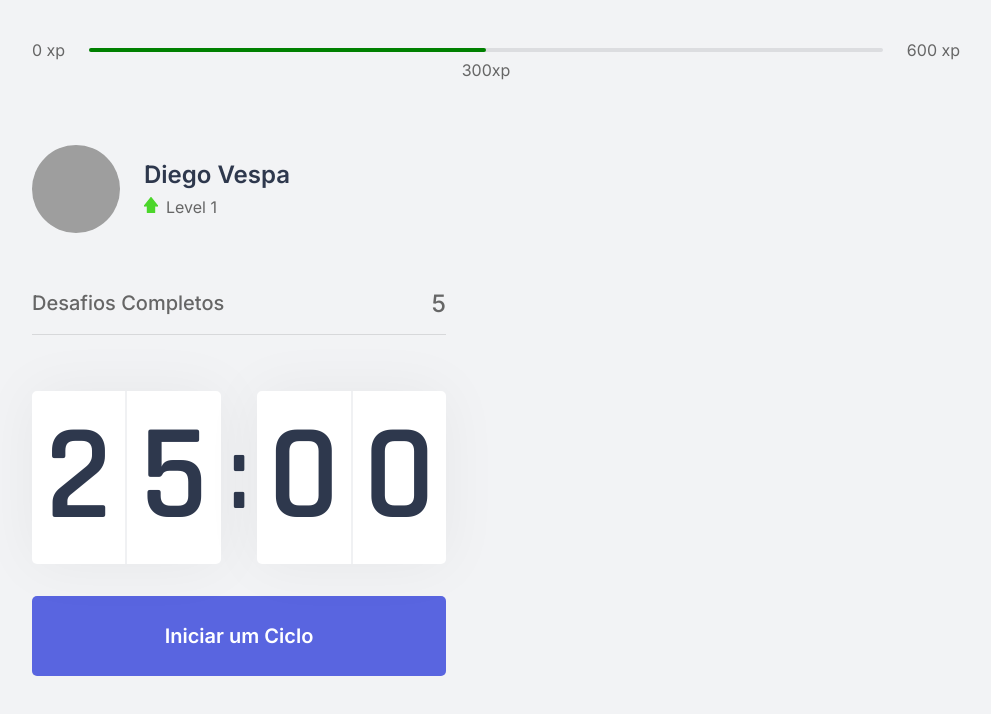
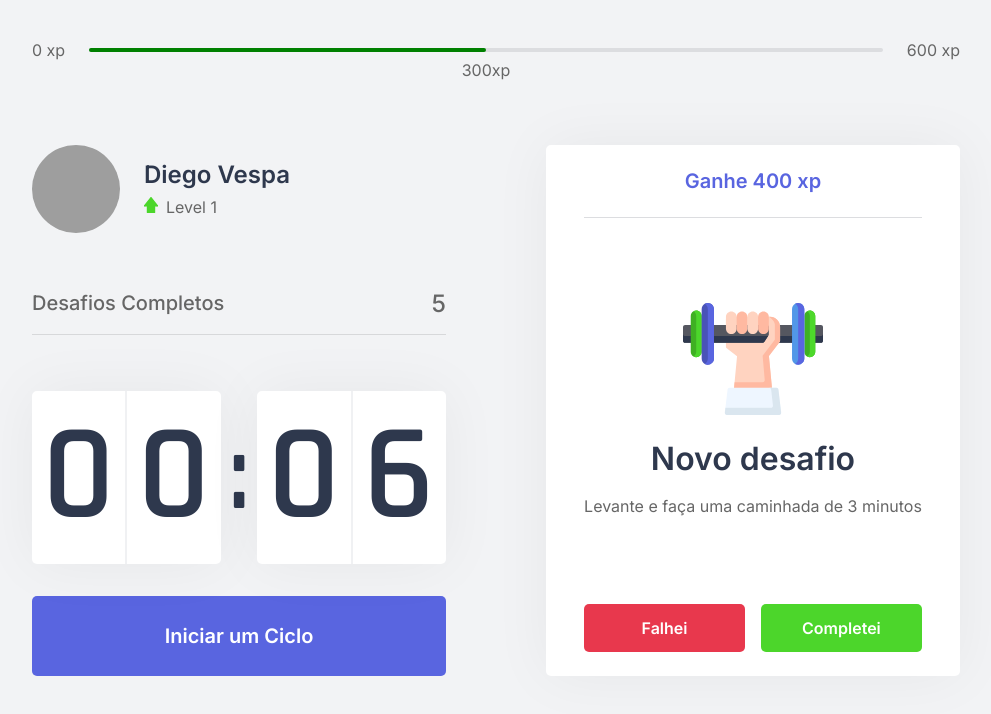
Before and after one commit to DiegoVsp/moveit_NLW4, a Next.js app: page / in a window 1280 px wide. Shown: the top 714 px of the page, without its empty margins (144-1135 px from the left). Built offline with nearby package versions, Linux system fonts and the light colour scheme; grey boxes are pictures that could not be loaded.

Commit message:
atualizando

```diff
--- /dev/null
+++ b/src/components/ChallengeBox.tsx
@@ -0,0 +1,38 @@
+import { useContext } from "react";
+import { ChallengesContext } from "../contexts/ChallengesContext";
+import styles from "../styles/components/ChallengeBox.module.css";
+export function ChallengeBox() {
+const contextData = useContext(ChallengesContext);
+
+  const hasActiveChallenge = true;
+  return (
+    <div className={styles.ChallengeBoxContainer}>
+      {hasActiveChallenge ? (
+        <div className={styles.challengeActive}>
+          <header>Ganhe 400 xp</header>
+          <main>
+            <img src="icons/body.svg" />
+            <strong>Novo desafio</strong>
+            <p>Levante e faça uma caminhada de 3 minutos</p>
+          </main>
+          <footer>
+            <button type="button" className={styles.challengeFailedButton}>
+              Falhei
+            </button>
+            <button type="button" className={styles.challengeSucceededButton}>
+              Completei
+            </button>
+          </footer>
+        </div>
+      ) : (
+          <div className={styles.challengeNotActive}>
+            <strong>Finalize um ciclo para receber um desafio</strong>
+            <p>
+              <img src="icons/level-up.svg" alt="Level Up" />
+            Avance de level completando desafios.
+          </p>
+          </div>
+        )}
+    </div>
+  );
+}
--- a/src/components/Countdown.tsx
+++ b/src/components/Countdown.tsx
@@ -1,27 +1,41 @@
-import { useState, useEffect } from 'react';
-import styles from '../styles/components/Countdown.module.css';
+import { useState, useEffect, useContext } from "react";
+import { ChallengesContext } from "../contexts/ChallengesContext";
+import styles from "../styles/components/Countdown.module.css";
+
+let countdownTimeout: NodeJS.Timeout;
 
 export function Countdown() {
-  const [time, setTime] = useState(25 * 60);
-  const [active, setActive] = useState(false);
+  const {startNewChallenge} = useContext(ChallengesContext); //Context
+  const [time, setTime] = useState(0.1 * 60);
+  const [isActive, setIsActive] = useState(false);
+  const [hasFinished, setHasFinished] = useState(false);
 
   const minutos = Math.floor(time / 60);
   const segundos = time % 60;
   // padStart -> se não tiver 2 números ele coloca o 0 no inicio \/
-  const [minuteLeft, minuteRight] = String(minutos).padStart(2, '0').split('')
-  const [secondLeft, secondRight] = String(segundos).padStart(2, '0').split('')
+  const [minuteLeft, minuteRight] = String(minutos).padStart(2, "0").split("");
+  const [secondLeft, secondRight] = String(segundos).padStart(2, "0").split("");
 
   function startCountdown() {
-    setActive(true);
+    setIsActive(true);
   }
+  function resetCountdown() {
+    clearTimeout(countdownTimeout);
+    setIsActive(false);
+    setTime(0.1 * 60);
+  }
+  useEffect(() => {
+    if (isActive && time > 0) {
+      countdownTimeout = setTimeout(() => {
+        setTime(time - 1);
+      }, 1000);
+    } else if (isActive && time === 0) {
+      setHasFinished(true);
+      setIsActive(false);
+      startNewChallenge();
+    }
+  }, [isActive, time]);
 
-  useEffect(() => {
-    if (active && time > 0) {
-      setTimeout(() => {
-        setTime(time - 1);
-      }, 1000)
-    }
-  }, [active,time])
   return (
     <div>
       <div className={styles.countDownContainer}>
@@ -35,9 +49,37 @@
           <span>{secondRight}</span>
         </div>
       </div>
-      <button onClick={startCountdown} type="button" className={styles.startCountdownButton}>
-        Iniciar um Ciclo
-      </button>
+
+      {hasFinished ? (
+        <button
+          disabled
+          className={styles.countdownButton}
+        >
+          Ciclo Encerrado
+        </button>
+      ) : (
+          <>
+            {isActive ? (
+              <button
+                onClick={resetCountdown}
+                type="button"
+                className={`${styles.countdownButton} ${styles.countdownButtonActive}`}
+              >
+                Abandonar ciclo
+              </button>
+            ) : (
+                <button
+                  onClick={startCountdown}
+                  type="button"
+                  className={styles.countdownButton}
+                >
+                  Iniciar um Ciclo
+                </button>
+              )}
+          </>
+        )}
+
+
     </div>
   );
 }
--- /dev/null
+++ b/src/contexts/ChallengesContext.tsx
@@ -0,0 +1,35 @@
+import { createContext, ReactNode, useState } from "react";
+
+interface ChallengesContextData { //Context
+  level: number,
+  currentExperience: number,
+  challengesCompleted: number,
+  levelUp: () => void,
+  startNewChallenge: () => void
+}
+
+interface ChallengesProviderProps {
+  children: ReactNode;
+}
+
+export const ChallengesContext = createContext({} as ChallengesContextData);
+
+export function ChallengesProvider({ children }: ChallengesProviderProps) {
+  const [level, setLevel] = useState(1);
+  const [currentExperience, setCurrentExperience] = useState(0);
+  const [challengesCompleted, setChallengesCompleted] = useState(0);
+
+  function levelUp() {
+    setLevel(level + 1);
+  }
+  function startNewChallenge() {
+    console.log("New Challenge");
+  }
+  return (
+    <ChallengesContext.Provider
+      value={{ level, currentExperience, challengesCompleted, levelUp, startNewChallenge }}
+    >
+      {children}
+    </ChallengesContext.Provider>
+  );
+}
--- a/src/pages/_app.tsx
+++ b/src/pages/_app.tsx
@@ -1,6 +1,14 @@
 import '../styles/global.css'
+import { ChallengesContext, ChallengesProvider } from '../contexts/ChallengesContext';
+import { useState } from 'react';
 function MyApp({ Component, pageProps }) {
-  return <Component {...pageProps} />
+
+  return (
+    <ChallengesProvider>
+      <Component {...pageProps} />
+    </ChallengesProvider>
+
+  )
 }
 
 export default MyApp
--- a/src/pages/_document.tsx
+++ b/src/pages/_document.tsx
@@ -10,8 +10,8 @@
           <link rel="preconnect" href="https://fonts.gstatic.com" />
         </Head>
         <body>
-          <Main />
-          <NextScript />
+          <Main/>
+          <NextScript/>
         </body>
       </Html>
     );
--- a/src/pages/index.tsx
+++ b/src/pages/index.tsx
@@ -7,6 +7,7 @@
 import Head from 'next/head';
 
 import styles from '../styles/pages/Home.module.css';
+import { ChallengeBox } from "../components/ChallengeBox";
 
 
 export default function Home() {
@@ -23,7 +24,7 @@
           <Countdown />
         </div>
         <div>
-
+          <ChallengeBox/>
         </div>
       </section>
     </div>
--- /dev/null
+++ b/src/styles/components/ChallengeBox.module.css
@@ -0,0 +1,105 @@
+.ChallengeBoxContainer {
+  height: 100%;
+
+  background: var(--white);
+  border-radius: 5px;
+  box-shadow: 0 0 60px rgba(0, 0, 0, 0.05);
+  padding: 1.5rem 2rem;
+
+  display: flex;
+  flex-direction: column;
+  align-items: center;
+  justify-content: center;
+
+  text-align: center;
+}
+
+.challengeNotActive {
+  display: flex;
+  flex-direction: column;
+  align-items: center;
+}
+
+.challengeNotActive strong {
+  font-size: 1.5rem;
+  font-weight: 500;
+  line-height: 1.4;
+}
+
+.challengeNotActive p {
+  display: flex;
+  flex-direction: column;
+  align-items: center;
+  line-height: 1.4;
+  max-width: 70%;
+  margin-top: 3rem;
+}
+
+.challengeNotActive p img {
+  margin-bottom: 1rem;
+}
+
+.challengeActive {
+  height: 100%;
+  display: flex;
+  flex-direction: column;
+}
+
+.challengeActive header {
+  color: var(--blue);
+  font-weight: 600;
+  font-size: 1.25rem;
+  padding: 0 2rem 1.5rem;
+  border-bottom: 1px solid var(--gray-line);
+}
+
+.challengeActive main {
+  flex: 1;
+  display: flex;
+  flex-direction: column;
+  align-items: center;
+  justify-content: center;
+}
+
+.challengeActive main strong {
+  font-weight: 600;
+  font-size: 2rem;
+  color: var(--title);
+  margin: 1.5rem 0 1rem;
+}
+
+.challengeActive main p {
+  line-height: 1.5;
+}
+
+.challengeActive footer {
+  display: grid;
+  grid-template-columns: repeat(2, 1fr);
+  gap: 1rem;
+}
+
+.challengeActive footer button {
+  height: 3rem;
+
+  display: flex;
+  align-items: center;
+  justify-content: center;
+
+  border: 0;
+  border-radius: 5px;
+  color: var(--white);
+  font-size: 1rem;
+  font-weight: 600;
+  transition:filter 0.2s;
+}
+
+.challengeActive footer button.challengeFailedButton {
+  background: var(--red);
+}
+
+.challengeActive footer button.challengeSucceededButton {
+  background: var(--green);
+}
+.challengeActive footer button:hover {
+  filter:brightness(0.9);
+}
--- a/src/styles/components/Countdown.module.css
+++ b/src/styles/components/Countdown.module.css
@@ -31,7 +31,7 @@
   font-size: 6.5rem;
   margin: 0 0.5rem;
 }
-.startCountdownButton {
+.countdownButton {
   width:100%;
   height:5rem;
   margin-top:2rem;
@@ -50,6 +50,19 @@
   font-weight: 600;
   transition: background-color 0.2s;
 }
-.startCountdownButton:hover {
+.countdownButton:not(:disabled):hover {
   background:var(--blue-dark);
 }
+.countdownButtonActive {
+  background: var(--white);
+  color: var(--title);
+}
+.countdownButtonActive:not([disabled] ):hover {
+  background: var(--red);
+  color: var(--white);
+}
+.countdownButton:disabled {
+  background:var(--white);
+  color: var(--text);
+  cursor:not-allowed;
+}
```
